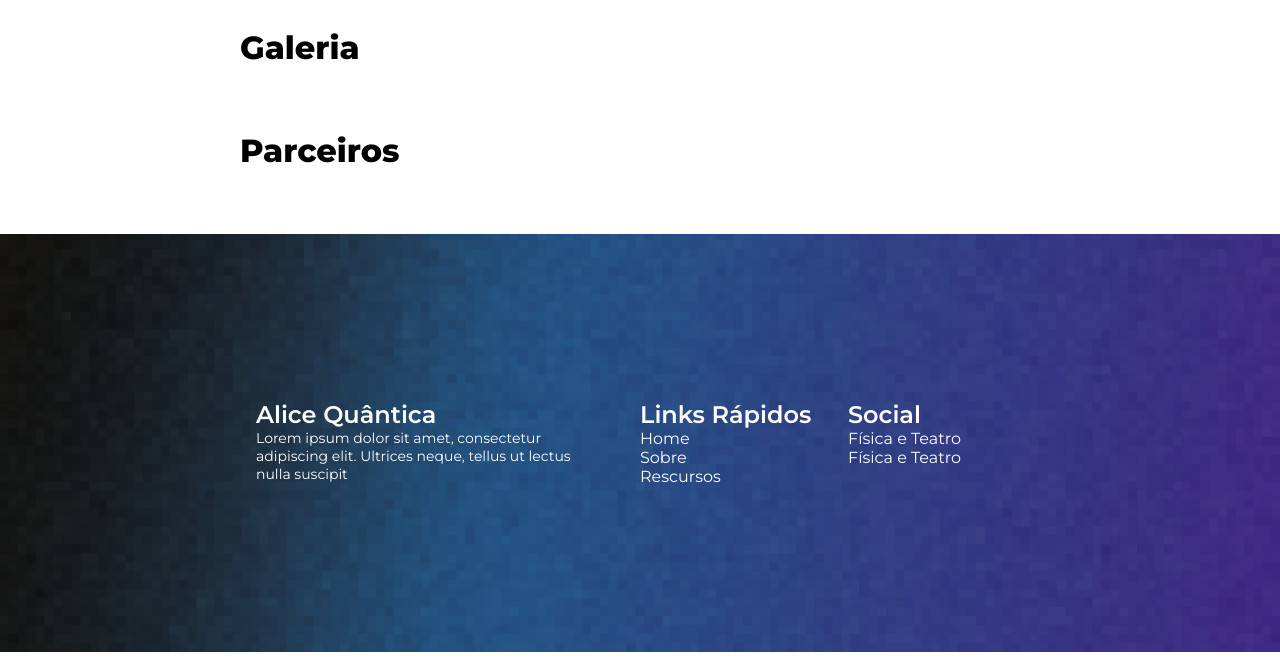
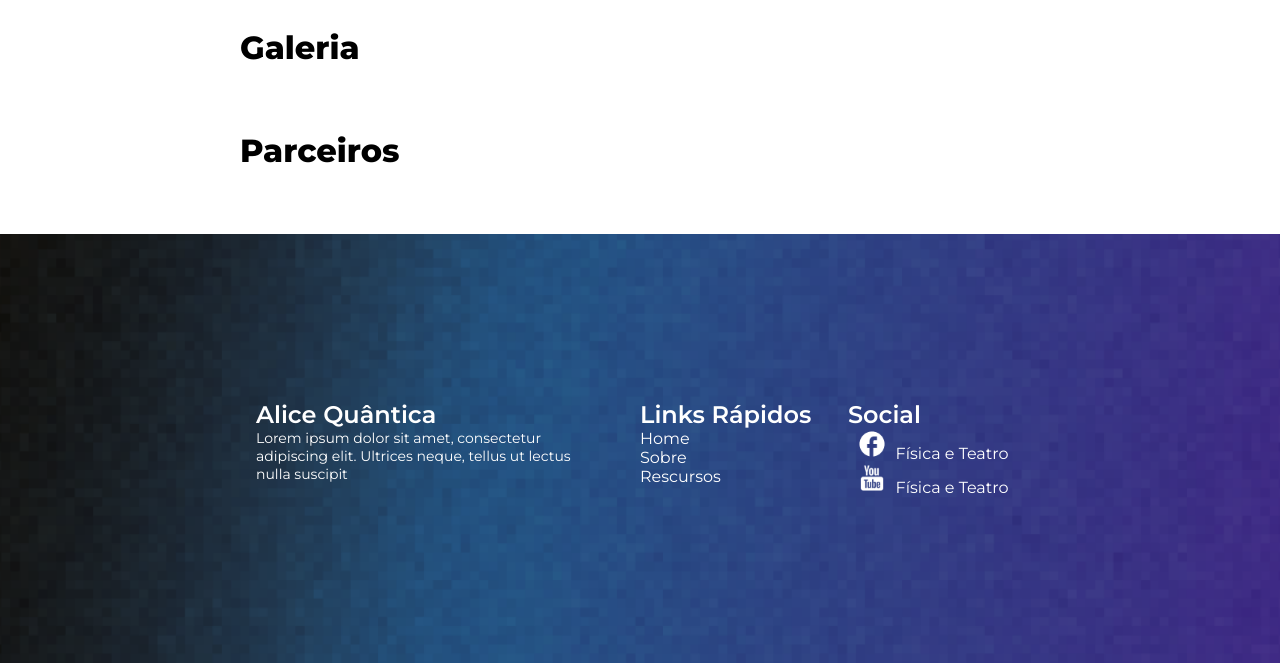
Before and after one commit to tocrossbridge/website-alice-quantica, a PHP site: page / in a window 1280 px wide. Shown: the part 3452-4115 px from the top of the page. Run offline with PHP 8.4, Linux system fonts and the light colour scheme.

Commit message:
style: footer icon

```diff
--- a/index.html
+++ b/index.html
@@ -170,8 +170,8 @@
                 <div>
                     <p class="footer__title">Social</p>
                     <ul class="footer__list">
-                        <li><a href="">Física e Teatro</a></li>
-                        <li><a href="">Física e Teatro</a></li>
+                        <li><a href=""><img class="footer__icon" src="./src/icons/face.png" />Física e Teatro</a></li>
+                        <li><a href=""><img class="footer__icon" src="./src/icons/youtube.png" />Física e Teatro</a></li>
                     </ul>
                 </div>
             </div>
--- a/src/css/footer.css
+++ b/src/css/footer.css
@@ -40,3 +40,8 @@ footer{
     text-decoration: none;
     color: #fff;
 }
+
+.footer__icon{
+    max-width: 30px;
+    margin: 0 5%;
+}
```
